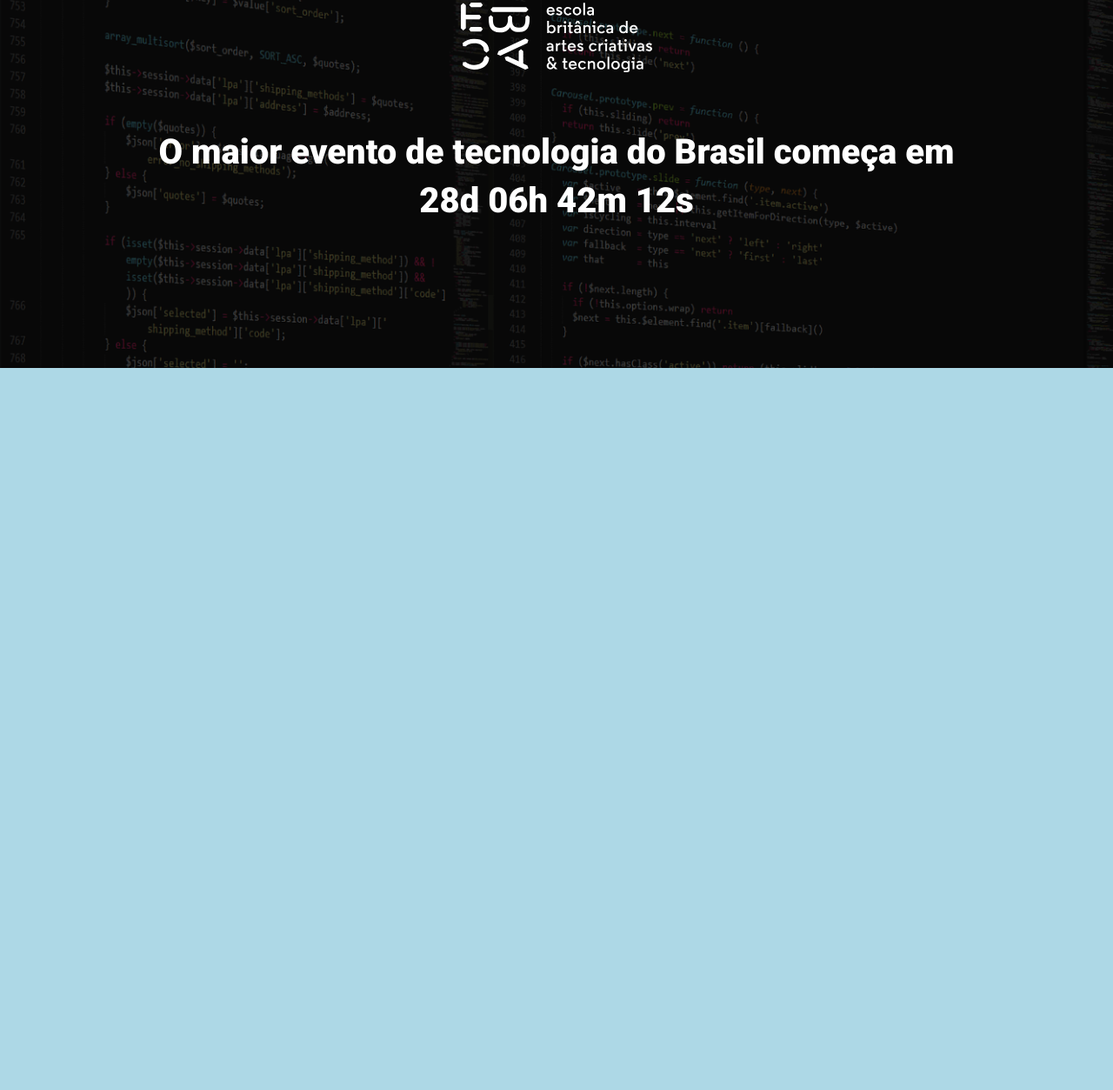
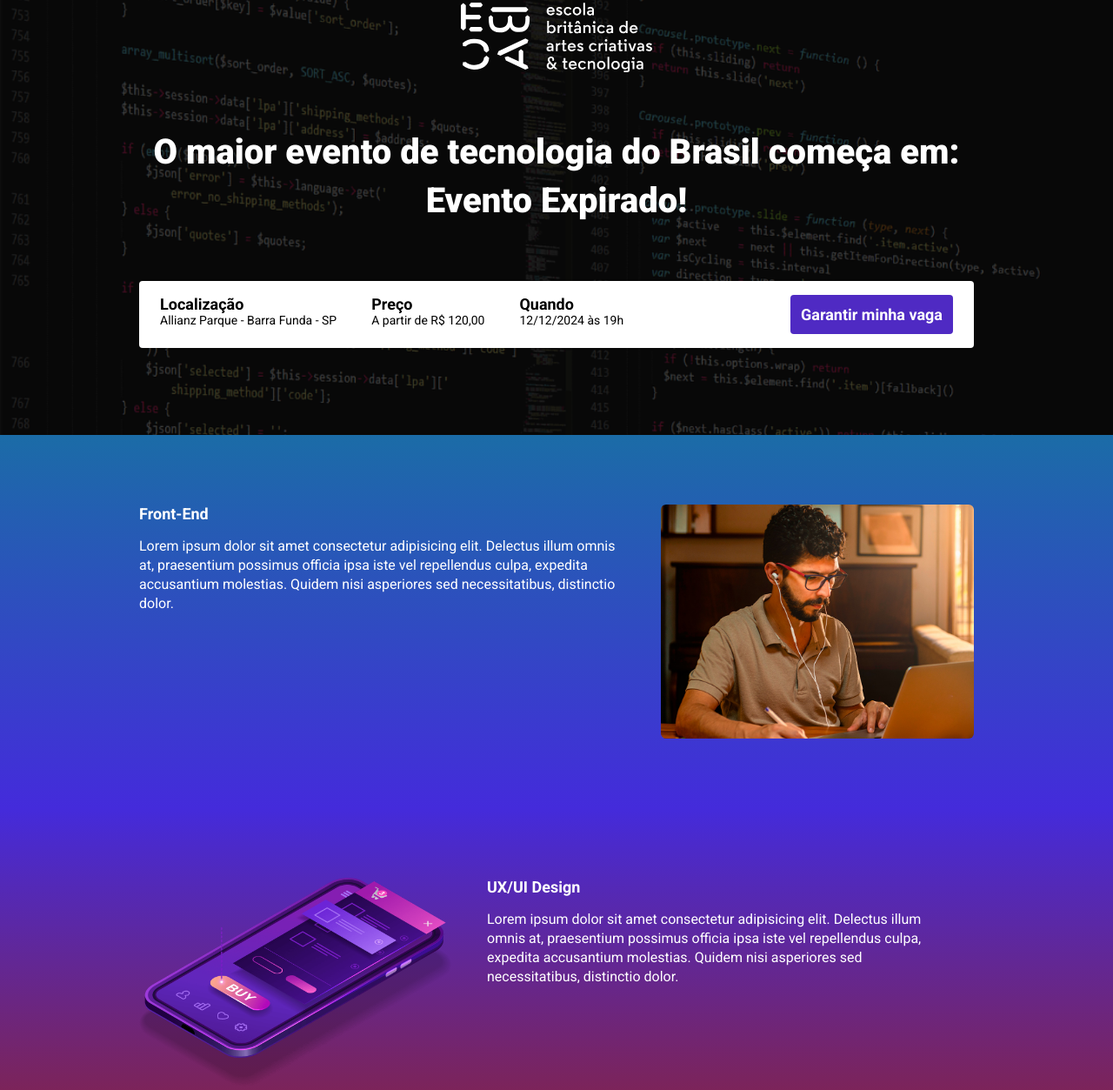
Before and after one commit to nbra98/tech_talks_lp, a website built with Parcel: page src/index.html in a window 1280 px wide. Shown: the part 61-1314 px from the top of the page at 87% size. Before the commit the page ends 800 px from the top, so only its background shows below. Built offline with nearby package versions, Linux system fonts and the light colour scheme.

Commit message:
criando a contagem regressiva

```diff
--- a/src/index.html
+++ b/src/index.html
@@ -4,23 +4,105 @@
   <meta charset="UTF-8">
   <meta name="viewport" content="width=device-width, initial-scale=1.0">
   <title>Tech Talks</title>
-  <link rel="stylesheet" href="./styles/main.scss">
   <link rel="preconnect" href="https://fonts.googleapis.com">
   <link rel="preconnect" href="https://fonts.gstatic.com" crossorigin>
   <link href="https://fonts.googleapis.com/css2?family=Roboto:wght@400;700;900&display=swap" rel="stylesheet">
+  <link rel="stylesheet" href="./styles/main.scss">
+  <link rel="stylesheet" href="https://unpkg.com/aos@next/dist/aos.css"/>
 </head>
 <body>
+
   <header class="hero">
     <div class="container">
       <img class="hero__logo" src="./images/ebac_logo.svg" alt="EBAC">
       <p class="hero__text">
-        O maior evento de tecnologia do Brasil começa em 28d 06h 42m 12s
+        O maior evento de tecnologia do Brasil começa em: <span id="contador"></span>
       </p>
+      <div class="infos-bar">
+        <ul class="infos-bar__infos">
+          <li class="infos-bar__infos__item">
+            <b>Localização</b>
+            Allianz Parque - Barra Funda - SP
+          </li>
+          <li class="infos-bar__infos__item">
+            <b>Preço</b>
+            A partir de R$ 120,00
+          </li>
+          <li class="infos-bar__infos__item">
+            <b>Quando</b>
+            12/12/2024 às 19h
+          </li>
+        </ul>
+        <a class="button button--primary" href="" target="_blank">Garantir minha vaga</a>
+      </div>
     </div>
   </header>
 
+  <section class="event event--front-end">
+    <div class="container" data-aos="fade-right">
+      <div class="event__details">
+        <h2 class="event__details__title">Front-End</h2>
+        <p class="event__details__description">
+          Lorem ipsum dolor sit amet consectetur adipisicing elit.
+          Delectus illum omnis at, praesentium possimus officia
+          ipsa iste vel repellendus culpa, expedita accusantium
+          molestias. Quidem nisi asperiores sed necessitatibus,
+          distinctio dolor.
+        </p>
+      </div>
+        <img class="event__image" src="./images/frontend.png" alt="Front-End">
+    </div>
+  </section>
 
+  <section class="event event--ux-ui event--image-left">
+    <div class="container" data-aos="fade-left">
+      <div class="event__details">
+        <h2 class="event__details__title">UX/UI Design</h2>
+        <p class="event__details__description">
+          Lorem ipsum dolor sit amet consectetur adipisicing elit.
+          Delectus illum omnis at, praesentium possimus officia
+          ipsa iste vel repellendus culpa, expedita accusantium
+          molestias. Quidem nisi asperiores sed necessitatibus,
+          distinctio dolor.
+        </p>
+      </div>
+        <img class="event__image" src="./images/ui-ux.png" alt="Front-End">
+    </div>
+  </section>
 
+  <section class="event event--back-end">
+    <div class="container"  data-aos="fade-right">
+      <div class="event__details">
+        <h2 class="event__details__title">Back-End</h2>
+        <p class="event__details__description">
+          Lorem ipsum dolor sit amet consectetur adipisicing elit.
+          Delectus illum omnis at, praesentium possimus officia
+          ipsa iste vel repellendus culpa, expedita accusantium
+          molestias. Quidem nisi asperiores sed necessitatibus,
+          distinctio dolor.
+        </p>
+      </div>
+        <img class="event__image" src="./images/backend.png" alt="Front-End">
+    </div>
+  </section>
+
+  <section class="event event--data-science event--image-left">
+    <div class="container"  data-aos="fade-left">
+      <div class="event__details">
+        <h2 class="event__details__title">Data Science</h2>
+        <p class="event__details__description">
+          Lorem ipsum dolor sit amet consectetur adipisicing elit.
+          Delectus illum omnis at, praesentium possimus officia
+          ipsa iste vel repellendus culpa, expedita accusantium
+          molestias. Quidem nisi asperiores sed necessitatibus,
+          distinctio dolor.
+        </p>
+      </div>
+        <img class="event__image" src="./images/data.png" alt="Front-End">
+    </div>
+  </section>
+
+  <script src="https://unpkg.com/aos@next/dist/aos.js"></script>
   <script src="./scripts/main.js"></script>
 </body>
 </html>
--- a/src/scripts/main.js
+++ b/src/scripts/main.js
@@ -1 +1,28 @@
-console.log("Olá, mundo!");
+AOS.init();
+
+const dataEvento = new Date("Feb 20, 2024 19:00:00");
+const timeStampEvento = dataEvento.getTime();
+
+const contaHoras = setInterval(function() {
+  const agora = new Date();
+  const timeStampAtual = agora.getTime();
+
+  const tempoAteOEvento = timeStampEvento - timeStampAtual;
+
+  const diaEmMs = 1000 * 60 * 60 * 24;
+  const horaEmMs = 1000 * 60 * 60;
+  const minutoEmMs = 1000 * 60;
+  const segundoEmMs = 1000;
+
+  const diasAteOEvento = Math.floor(tempoAteOEvento / diaEmMs);
+  const horasAteOEvento = Math.floor(tempoAteOEvento % (diaEmMs) / horaEmMs);
+  const minutosAteOEvento = Math.floor(tempoAteOEvento % (horaEmMs) / minutoEmMs);
+  const segundosAteOEvento = Math.floor(tempoAteOEvento % (minutoEmMs) / segundoEmMs);
+
+  document.querySelector('#contador').innerHTML = `${diasAteOEvento}d ${horasAteOEvento}h ${minutosAteOEvento}m e ${segundosAteOEvento}s`;
+
+  if (tempoAteOEvento < 0) {
+    clearInterval(contaHoras);
+    document.querySelector('#contador').innerHTML = "Evento Expirado!"
+  }
+}, 1000);
--- /dev/null
+++ b/src/styles/_event.scss
@@ -0,0 +1,65 @@
+@use 'variables';
+
+.event {
+  padding: 80px 0;
+
+  &--front-end {
+    background-image: linear-gradient(variables.$blue1, variables.$blue2);
+  }
+
+  &--ux-ui {
+    background-image: linear-gradient(variables.$blue2, variables.$pink);
+  }
+
+  &--back-end {
+    background-image: linear-gradient(variables.$pink, variables.$yellow);
+  }
+
+  &--data-science {
+    background-image: linear-gradient(variables.$yellow, variables.$pink);
+  }
+
+  &--image-left {
+    .container {
+      flex-direction: row-reverse;
+      gap: 40px;
+    }
+  }
+
+  .container {
+    display: flex;
+  }
+
+  &__details {
+    margin-right: 40px;
+
+    &__title {
+      font-size: 18px;
+      font-weight: 700;
+      margin-bottom: 16px;
+    }
+    &__description {
+      line-height: 22px;
+    }
+  }
+
+  &__image {
+    border-radius: 6px;
+    max-width: 360px;
+  }
+
+  @media(max-width: 750px) {
+    .container {
+      display: block;
+    }
+
+    &__image {
+      width: 100%;
+    }
+
+    &__details {
+      margin-bottom: 16px;
+      margin-right: 0;
+    }
+  }
+}
--- a/src/styles/_hero.scss
+++ b/src/styles/_hero.scss
@@ -1,3 +1,5 @@
+@use 'variables';
+
 .hero {
   background-image: url('../images/fundo.png');
   background-repeat: no-repeat;
@@ -12,7 +14,7 @@
 
   &::before {
     position: absolute;
-    background-color: #000000;
+    background-color: variables.$secondaryTextColor;
     opacity: .7;
     content: "";
     top: 0;
--- /dev/null
+++ b/src/styles/_variables.scss
@@ -0,0 +1,12 @@
+// Colors
+
+$textColor: #FFFFFF;
+$secondaryTextColor: #000000;
+$backgroundColor: #ADD8E6;
+
+$blue1: #1B6CA7;
+$blue2: #442BDB;
+$pink: #89223B;
+$yellow: #9C791D;
+
+$buttonPurple: #4F2AC3;
--- /dev/null
+++ b/src/styles/components/_buttons.scss
@@ -0,0 +1,26 @@
+@use '../variables';
+
+.button {
+  border-radius: 4px;
+  font-size: 18px;
+  font-weight: 700;
+  padding: 12px;
+  text-align: center;
+  text-decoration: none;
+  white-space: nowrap;
+
+  &--primary {
+    background-color: variables.$buttonPurple;
+    color: variables.$textColor;
+  }
+
+  @media (max-width: 1024px) {
+    display: flex;
+    align-items: center;
+  }
+
+  @media (max-width: 700px) {
+    display: block;
+    width: 100%;
+  }
+}
--- /dev/null
+++ b/src/styles/components/_infos_bar.scss
@@ -0,0 +1,43 @@
+@use '../variables';
+
+.infos-bar {
+  display: flex;
+  justify-content: space-between;
+  background-color: variables.$textColor;
+  border-radius: 4px;
+  padding: 16px 24px;
+
+  &__infos {
+    display: flex;
+    gap: 40px;
+
+    &__item {
+      color: variables.$secondaryTextColor;
+      font-size: 14px;
+
+      b {
+        display: block;
+        color: variables.$secondaryTextColor;
+        font-size: 18px;
+      }
+    }
+  }
+
+  @media (max-width: 1024px) {
+    &__infos {
+      gap: 16px;
+    }
+  }
+
+  @media (max-width: 700px) {
+    display: block;
+
+    &__infos {
+      display: block;
+
+      &__item {
+        margin-bottom: 24px;
+      }
+    }
+  }
+}
--- a/src/styles/main.scss
+++ b/src/styles/main.scss
@@ -1,15 +1,16 @@
+@use 'components/buttons';
+@use 'components/infos_bar';
+@use 'event';
 @use 'hero';
+@use 'variables';
 
 * {
   box-sizing: border-box;
-  color: #ffffff;
+  color: variables.$textColor;
   font-family: "Roboto", sans-serif;
   padding: 0;
   margin: 0;
-}
-
-body {
-  background-color: lightblue;
+  list-style: none;
 }
 
 .container {
```
Also changed, not shown: package.json (+4 -4 lines), 1 other file.
